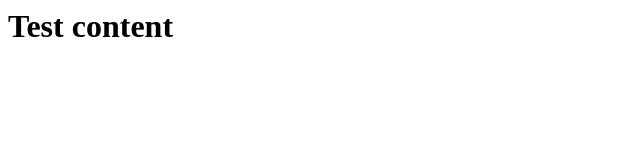
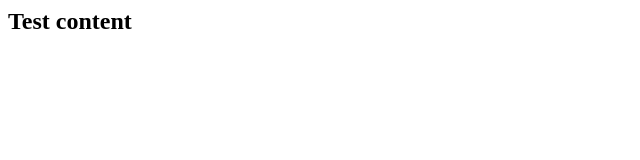
Before and after one commit to luisfc/t2, a plain HTML site: page index.html in a window 1280 px wide. Shown: the whole page, without its empty margins (0-640 px from the left). Drawn offline with Linux system fonts and the light colour scheme.

Commit message:
update2 index

```diff
--- a/index.html
+++ b/index.html
@@ -3,6 +3,6 @@
     <title>Test site</title>
   </head>
   <body>
-		<h1>Test content</h2>
+		<h2>Test content</h2>
   </body>
 </html>
```
